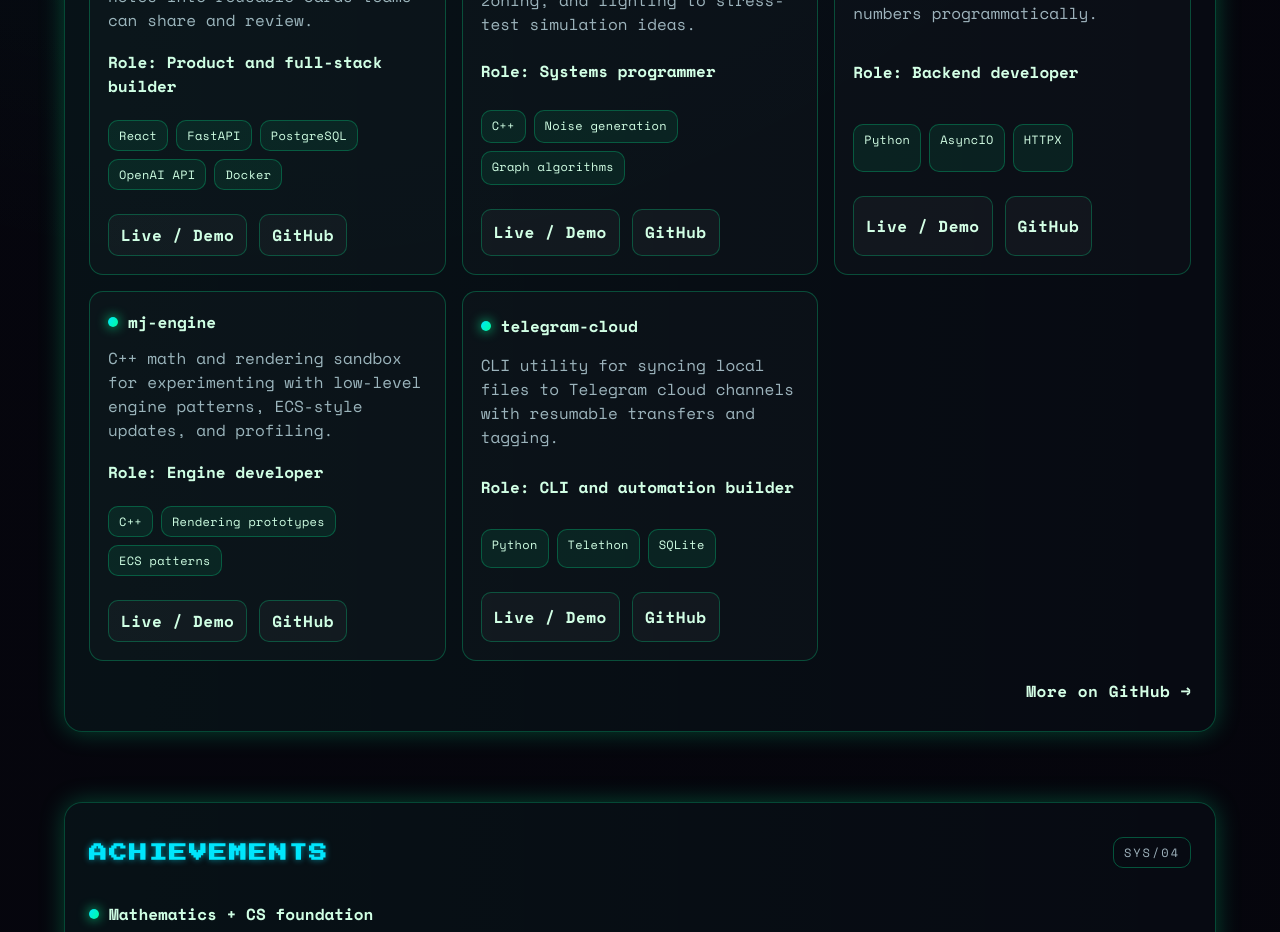
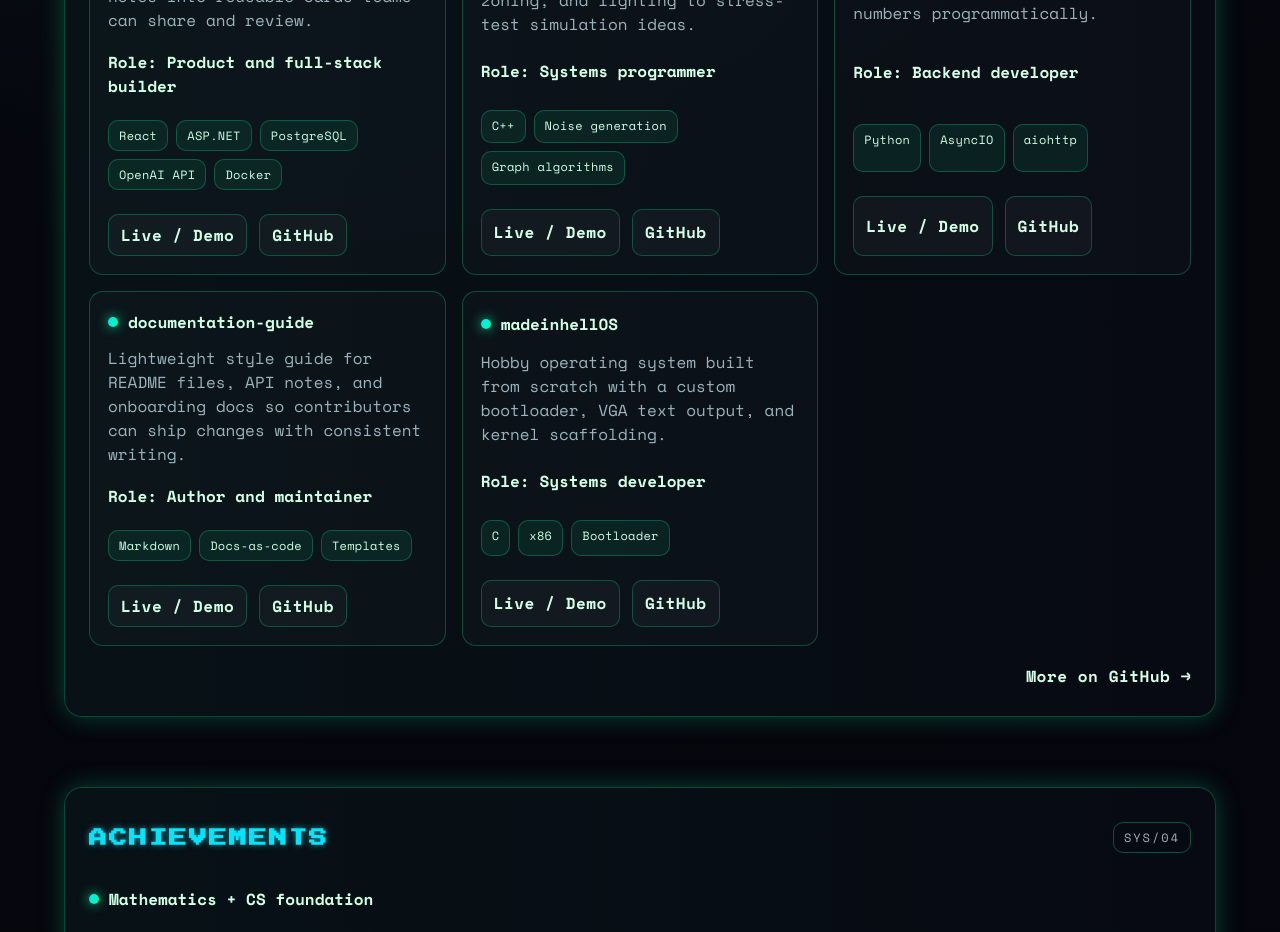
Before and after one commit to jonhef/jonhef.github.io, a React (Vite) app: page / in a window 1280 px wide. Shown: the part 1580-2512 px from the top of the page. Built offline with nearby package versions, Linux system fonts and the light colour scheme.

Commit message:
Add relevant projects

```diff
--- a/src/data/featuredProjects.js
+++ b/src/data/featuredProjects.js
@@ -3,9 +3,9 @@ const featuredProjects = [
     title: 'Thinkza — Research Notebook',
     summary:
       'Lightweight workspace for structuring research prompts and notes into reusable cards teams can share and review.',
-    tech: ['React', 'FastAPI', 'PostgreSQL', 'OpenAI API', 'Docker'],
+    tech: ['React', 'ASP.NET', 'PostgreSQL', 'OpenAI API', 'Docker'],
     role: 'Product and full-stack builder',
-    liveUrl: 'https://thinkza.app',
+    liveUrl: 'https://thinkza.jonhef.org/',
     githubUrl: 'https://github.com/jonhef/thinkza',
   },
   {
@@ -20,27 +20,27 @@ const featuredProjects = [
   {
     title: 'smshubapi',
     summary: 'Async API client for SmsHub.org to request, verify, and recycle numbers programmatically.',
-    tech: ['Python', 'AsyncIO', 'HTTPX'],
+    tech: ['Python', 'AsyncIO', 'aiohttp'],
     role: 'Backend developer',
     liveUrl: 'https://pypi.org/project/smshubapi/',
     githubUrl: 'https://github.com/jonhef/smshubapi',
   },
   {
-    title: 'mj-engine',
+    title: 'documentation-guide',
     summary:
-      'C++ math and rendering sandbox for experimenting with low-level engine patterns, ECS-style updates, and profiling.',
-    tech: ['C++', 'Rendering prototypes', 'ECS patterns'],
-    role: 'Engine developer',
-    liveUrl: 'https://github.com/jonhef/mj-engine#readme',
-    githubUrl: 'https://github.com/jonhef/mj-engine',
+      'Lightweight style guide for README files, API notes, and onboarding docs so contributors can ship changes with consistent writing.',
+    tech: ['Markdown', 'Docs-as-code', 'Templates'],
+    role: 'Author and maintainer',
+    liveUrl: 'https://github.com/jonhef/documentation-guide#readme',
+    githubUrl: 'https://github.com/jonhef/documentation-guide',
   },
   {
-    title: 'telegram-cloud',
-    summary: 'CLI utility for syncing local files to Telegram cloud channels with resumable transfers and tagging.',
-    tech: ['Python', 'Telethon', 'SQLite'],
-    role: 'CLI and automation builder',
-    liveUrl: 'https://github.com/jonhef/telegram-cloud#readme',
-    githubUrl: 'https://github.com/jonhef/telegram-cloud',
+    title: 'madeinhellOS',
+    summary: 'Hobby operating system built from scratch with a custom bootloader, VGA text output, and kernel scaffolding.',
+    tech: ['C', 'x86', 'Bootloader'],
+    role: 'Systems developer',
+    liveUrl: 'https://github.com/jonhef/madeinhellOS#readme',
+    githubUrl: 'https://github.com/jonhef/madeinhellOS',
   },
 ]
 
```
